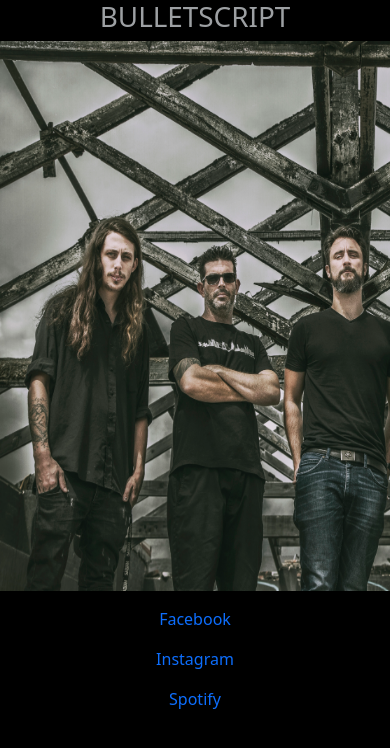
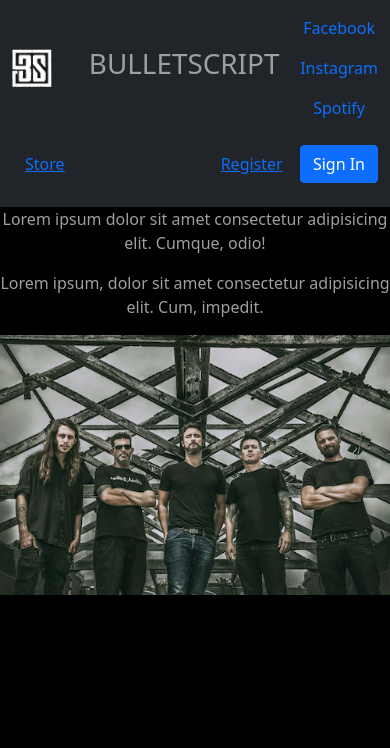
Before and after one commit to JacquesJ44/bulletscript, a Python web app: template templates/layout.html in a window 390 px wide; the page is wider, and only the part inside the window is pictured. Shown: the top 748 px of that part. Run offline with Jinja, Linux system fonts and the light colour scheme; the template is opened without the code that fills it, so the values that code supplies are empty.

Commit message:
added additional html pages and worked out layout.html

```diff
--- a/static/styles.css
+++ b/static/styles.css
@@ -7,3 +7,7 @@ body {
     margin: 0;
     text-align: center;
 }
+
+#register{
+    padding-top: 17px;
+}
--- a/templates/layout.html
+++ b/templates/layout.html
@@ -20,16 +20,38 @@
 
     <body>
 
-        <h1>BULLETSCRIPT</h1>
+        <!-- Div container with logo, name, social media links, link to merch page and sign in/register button -->
+        <nav class="navbar navbar-expand-sm bg-dark">
+            <div class="container-fluid">
+                <a class="navbar-brand" href="index.html">
+                    <img src="/static/pics/logo.png" alt="logo" style="width:40px;">
+                </a>
+                <h1>BULLETSCRIPT</h1>
+                <ul class="navbar-nav">
+                    <li class="nav-item"><a class="nav-link" href="https://www.facebook.com/BULLETSCRIPT">Facebook</a></li>
+                    <li class="nav-item"><a class="nav-link" href="https://www.instagram.com/bulletscript/">Instagram</a></li>
+                    <li class="nav-item"><a class="nav-link" href="https://open.spotify.com/artist/3SLBGghuwxcU3N8CQOHJHR">Spotify</a></li>
+                </ul>
+                <button type="button" class="btn btn-link">
+                    <a href="store.html">Store</a>
+                </button>
+                <ul id="register">
+                    <button type="button" class="btn btn-link">Register</button>
+                    <button type="button" class="btn btn-primary">Sign In</button>
+                </ul>
+            </div>
+        </nav>
 
-        <img src="/static/pics/7331.jpg" alt="BULLETSCRIPT" width="700" height="550">
-
-        <ul class="navbar-nav me-auto mt-2">
-            <li class="nav-item"><a class="nav-link" href="https://www.facebook.com/BULLETSCRIPT">Facebook</a></li>
-            <li class="nav-item"><a class="nav-link" href="https://www.instagram.com/bulletscript/">Instagram</a></li>
-            <li class="nav-item"><a class="nav-link" href="https://open.spotify.com/artist/3SLBGghuwxcU3N8CQOHJHR">Spotify</a></li>
-        </ul>
-
+        <!-- Div container with 2 columns - 1 for upcoming shows and 1 for picture and band description -->
+        <div class="row">
+            <div class="col-sm-4">
+                <p>Lorem ipsum dolor sit amet consectetur adipisicing elit. Cumque, odio!</p>
+            </div>
+            <div class="col">
+                <p>Lorem ipsum, dolor sit amet consectetur adipisicing elit. Cum, impedit.</p>
+                <img class="img-fluid" src="/static/pics/7331.jpg" alt="BULLETSCRIPT">
+            </div>
+        </div>
 
     </body>
 
```
Also changed, not shown: templates/store.html (added, +24 -0 lines), static/pics/7331.jpg, static/pics/7341.jpg (deleted), static/pics/7388.jpg (deleted), static/pics/logo.png (added), templates/index.html (added), 6 other files.
